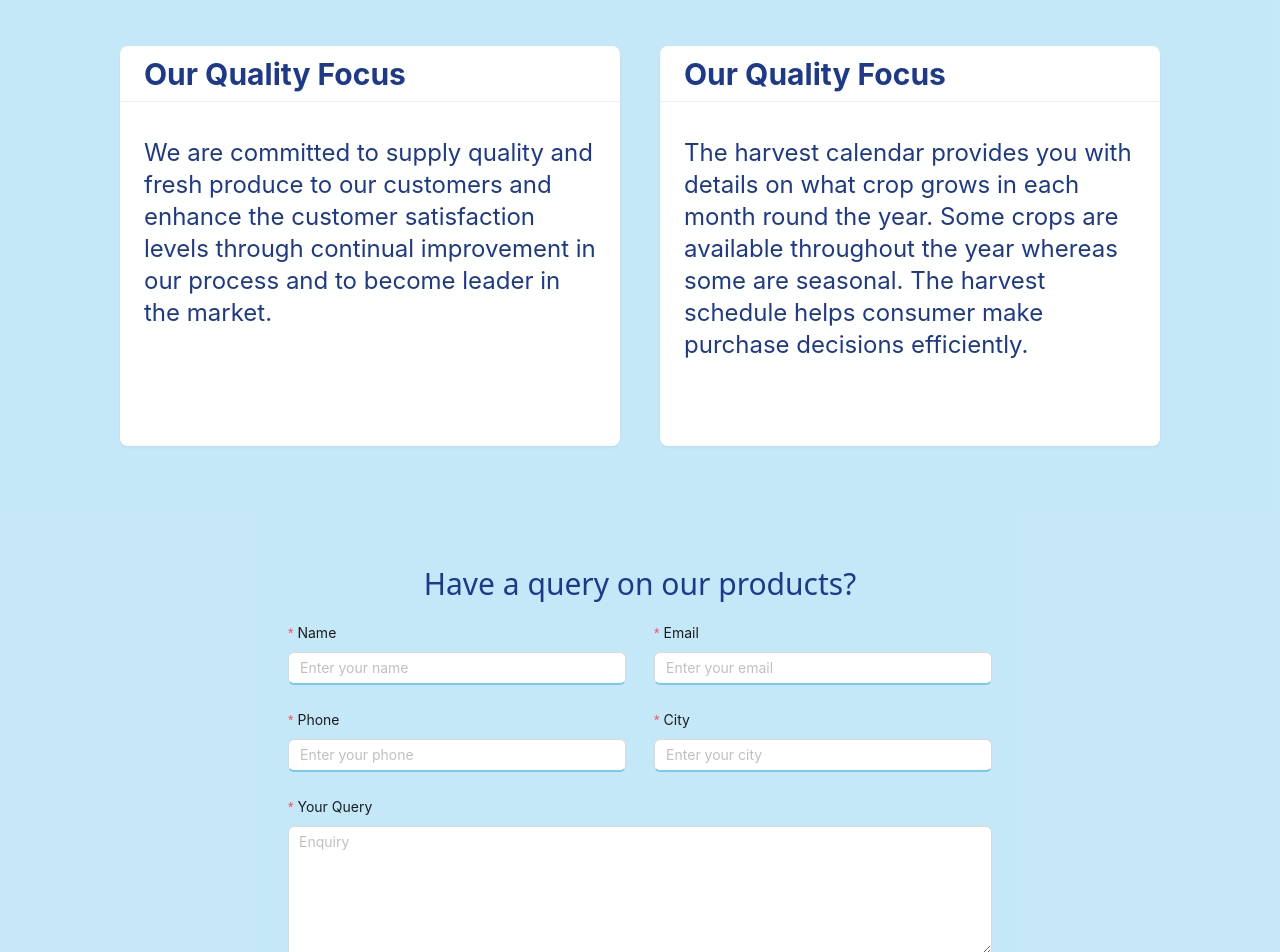
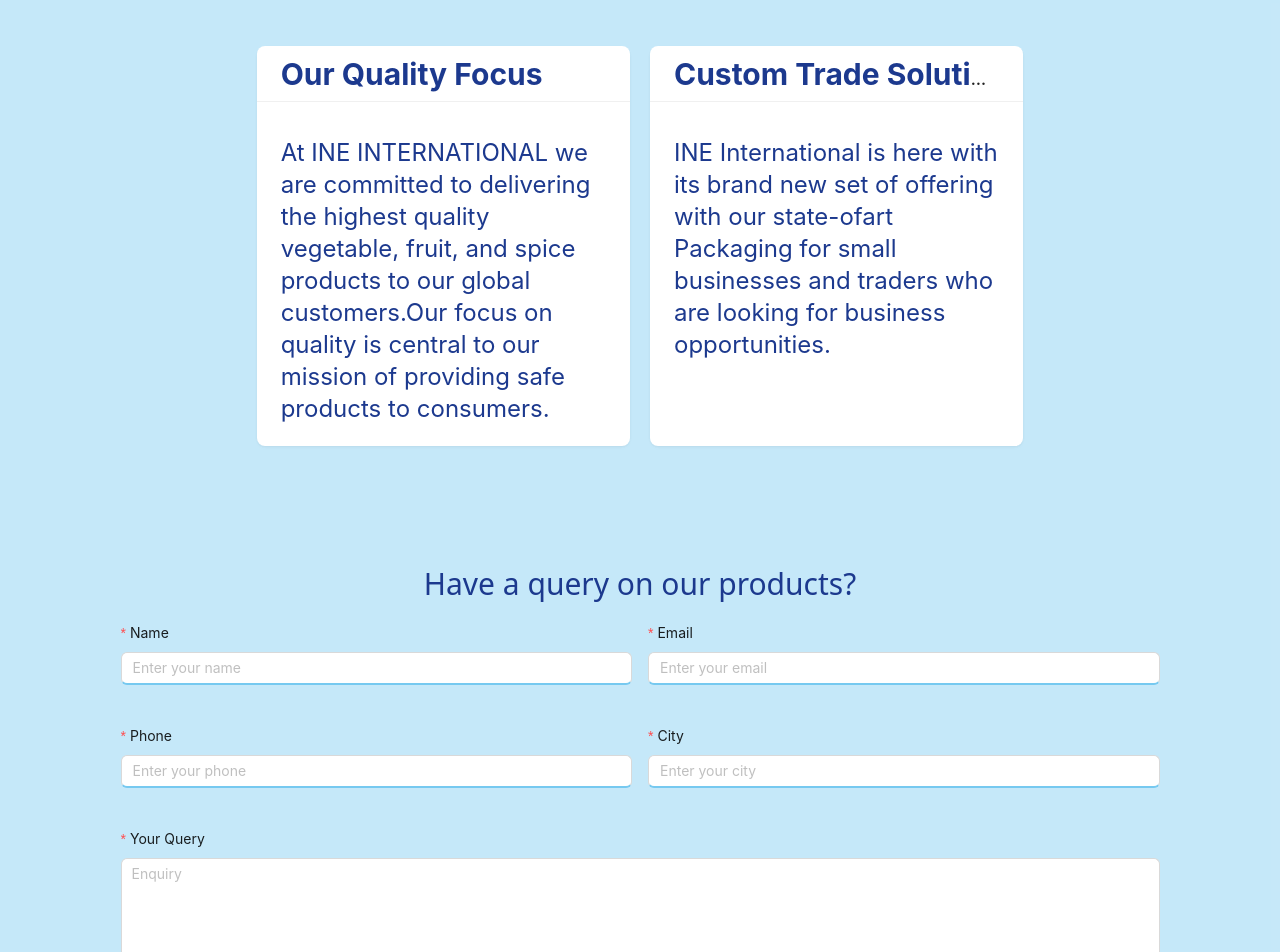
Before and after one commit to ineinfo/ine-logistics, a Next.js app: page / in a window 1280 px wide. Shown: the part 3300-4252 px from the top of the page. Built offline with nearby package versions, Linux system fonts and the light colour scheme.

Commit message:
quality page

```diff
--- a/src/components/About.jsx
+++ b/src/components/About.jsx
@@ -1,9 +1,12 @@
 import React from 'react';
 import Vision from './Vision';
+import Navbar from './Navbar';
 
 const About = () => {
   return (
     <>
+
+    <Navbar/>
       {/* First Section - Blue Gradient Background with Text and Image */}
       <div className="h-[400px] bg-[#76c9f06b] flex items-center justify-center px-10">
         <div className="flex items-center w-full max-w-screen-lg">
--- a/src/components/ContactUs.jsx
+++ b/src/components/ContactUs.jsx
@@ -2,6 +2,7 @@
 import React, { useState } from 'react';
 import { Form, Input, Modal, Card } from 'antd';
 import { PhoneOutlined, MailOutlined } from '@ant-design/icons';
+import Navbar from './Navbar';
 
 const ContactUs = () => {
   const [form] = Form.useForm();
@@ -27,6 +28,8 @@
   };
 
   return (
+    <>
+  <Navbar/>
 
     <div className='bg-[#76c9f06b]'>
     <div className="flex justify-center items-center min-h-screen">
@@ -125,6 +128,8 @@
       </div>
     </div>
     </div>
+
+    </>
   );
 };
 
--- a/src/components/Quailty.jsx
+++ b/src/components/Quailty.jsx
@@ -1,6 +1,6 @@
 "use client"
 import React, { useState } from 'react';
-import { Card, Form, Input, message, Modal } from 'antd'; // Import Modal
+import { Card, Form, Input, message, Modal, Row, Col } from 'antd'; // Import Modal and Grid components
 
 const Quality = () => {
     const [form] = Form.useForm();
@@ -33,37 +33,38 @@
         <>
             <div className='bg-[#76c9f06b]'>
                 <div className='mt-10 flex justify-center'>
-                    <div className='p-20 flex'>
+                    <div className='p-20 flex flex-wrap justify-center gap-5'>
                         {/* First Card */}
                         <Card
                             title={<span className="text-blue-900 font-bold text-3xl">Our Quality Focus</span>}
                             bordered={false}
+                            className="w-full sm:w-1/2 lg:w-2/5 xl:w-1/3 mb-5"
                             style={{
-                                width: 500,
-                                height: 400,
-                                marginRight: '40px', // space between the cards
+                                height: '400px',
                                 display: 'flex',
                                 flexDirection: 'column',
                             }}
                         >
                             <div>
-                                <p className='mt-3 text-2xl text-blue-900'>We are committed to supply quality and fresh produce to our customers and enhance the customer satisfaction levels through continual improvement in our process and to become leader in the market.</p>
+                                <p className='mt-3 text-2xl text-blue-900'>At INE INTERNATIONAL we are committed to delivering the highest quality vegetable, fruit, and spice products to our global customers.Our focus on quality is central to our mission of providing safe products to consumers.</p>
                             </div>
                         </Card>
 
                         {/* Second Card */}
                         <Card
-                            title={<span className="text-blue-900 font-bold text-3xl">Our Quality Focus</span>}
+                            title={<span className="text-blue-900 font-bold text-3xl">Custom Trade Solution</span>}
                             bordered={false}
+                            className="w-full sm:w-1/2 lg:w-2/5 xl:w-1/3"
                             style={{
-                                width: 500,
-                                height: 400,
+                                height: '400px',
                                 display: 'flex',
                                 flexDirection: 'column',
                             }}
                         >
                             <div>
-                                <p className='mt-3 text-2xl text-blue-900'>The harvest calendar provides you with details on what crop grows in each month round the year. Some crops are available throughout the year whereas some are seasonal. The harvest schedule helps consumer make purchase decisions efficiently.</p>
+                                <p className='mt-3 text-2xl text-blue-900'>INE International is here  with its brand new set of offering with our
+                                    state-ofart Packaging for small businesses and traders who are looking
+                                    for business opportunities.</p>
                             </div>
                         </Card>
                     </div>
@@ -71,62 +72,73 @@
 
                 {/* Form Section */}
                 <div className='flex justify-center mt-10'>
-                    <span className='text-blue-900 text-3xl'>Have a query on our products?</span>
+                    <span className='text-blue-900 text-3xl text-center sm:text-left'>Have a query on our products?</span>
                 </div>
                 <div className='flex justify-center mt-5'>
                     <Form
                         form={form}
                         layout="vertical"
-                        style={{
-                            width: '55%',
-                        }}
+                        // style={{
+                        //     width: '55%',
+                        // }}
                         onFinish={handleSubmit} // Handle form submission on finish
                     >
+                        <Row gutter={[16, 16]} align={"middle"} justify={"center"}>
                             {/* First Row - Name and Email */}
-                        <div className="flex justify-between space-x-4">
-                            <Form.Item label="Name" name="name" style={{ width: '48%' }} rules={[{ required: true, message: 'Please enter your name' }]} >
+                            <Col xs={20} sm={10}>
+                                <Form.Item label="Name" name="name" rules={[{ required: true, message: 'Please enter your name' }]} >
                                     <Input
                                         placeholder="Enter your name"
+                                        className="w-full sm:w-11/12"
                                         style={{
                                             borderBottom: '2px solid #76c9f0',
                                         }}
                                     />
                                 </Form.Item>
-                            <Form.Item label="Email" name="email" style={{ width: '48%' }} rules={[{ required: true, message: 'Please enter your email' }]} >
+                            </Col>
+                            <Col xs={20} sm={10}>
+                                <Form.Item label="Email" name="email" rules={[{ required: true, message: 'Please enter your email' }]} >
                                     <Input
                                         placeholder="Enter your email"
+                                        className="w-full sm:w-11/12"
                                         style={{
                                             borderBottom: '2px solid #76c9f0',
                                         }}
                                     />
                                 </Form.Item>
-                        </div>
+                            </Col>
 
                             {/* Second Row - Phone and City */}
-                        <div className="flex justify-between space-x-4">
-                            <Form.Item label="Phone" name="phone" style={{ width: '48%'}} rules={[{ required: true, message: 'Please enter your phone' }]} >
+                            <Col xs={20} sm={10}>
+                                <Form.Item label="Phone" name="phone" rules={[{ required: true, message: 'Please enter your phone' }]} >
                                     <Input
                                         placeholder="Enter your phone"
+                                        className="w-full sm:w-11/12"
                                         style={{
                                             borderBottom: '2px solid #76c9f0',
                                         }}
                                     />
                                 </Form.Item>
-                            <Form.Item label="City" name="city" style={{ width: '48%' }} rules={[{ required: true, message: 'Please enter your city' }]} >
+                            </Col>
+                            <Col xs={20} sm={10}>
+                                <Form.Item label="City" name="city" rules={[{ required: true, message: 'Please enter your city' }]} >
                                     <Input
                                         placeholder="Enter your city"
+                                        className="w-full sm:w-11/12"
                                         style={{
                                             borderBottom: '2px solid #76c9f0',
                                         }}
                                     />
                                 </Form.Item>
-                        </div>
+                            </Col>
 
                             {/* Third Row - Query */}
-                        <Form.Item label="Your Query" name="query" style={{ width: '100%' }} rules={[{ required: true, message: 'Please enter your query' }]} >
+                            <Col xs={20} sm={20} md={20} lg={20} xl={20}>
+                                <Form.Item label="Your Query" name="query" rules={[{ required: true, message: 'Please enter your query' }]} >
                                     <Input.TextArea
                                         placeholder="Enquiry"
                                         rows={4}
+                                        className="w-full sm:w-11/12"
                                         style={{
                                             height: '130px',
                                             borderBottom: '2px solid #76c9f0',
@@ -136,6 +148,8 @@
                                         }}
                                     />
                                 </Form.Item>
+                            </Col>
+                        </Row>
 
                         <div className="flex justify-center mt-5">
                             <Form.Item>
```
Lines whose indentation alone changed are shown as unchanged.
